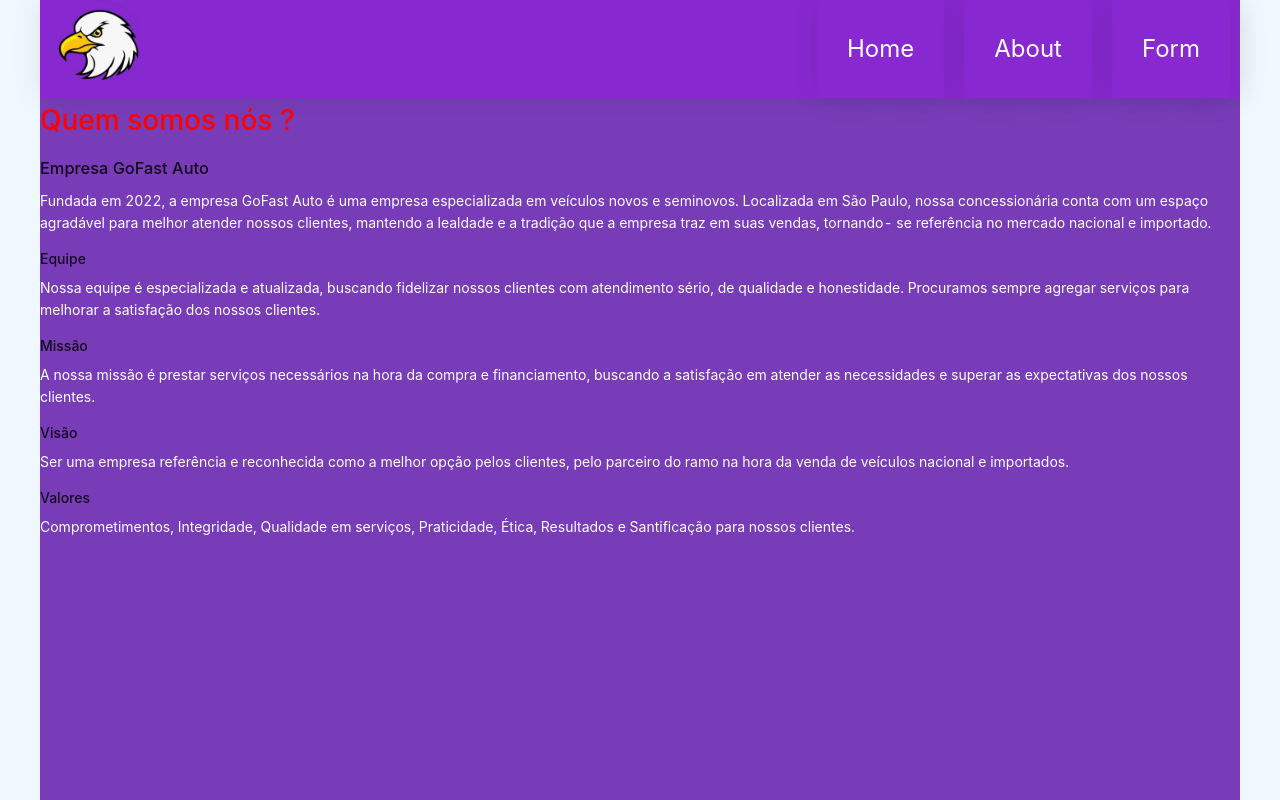
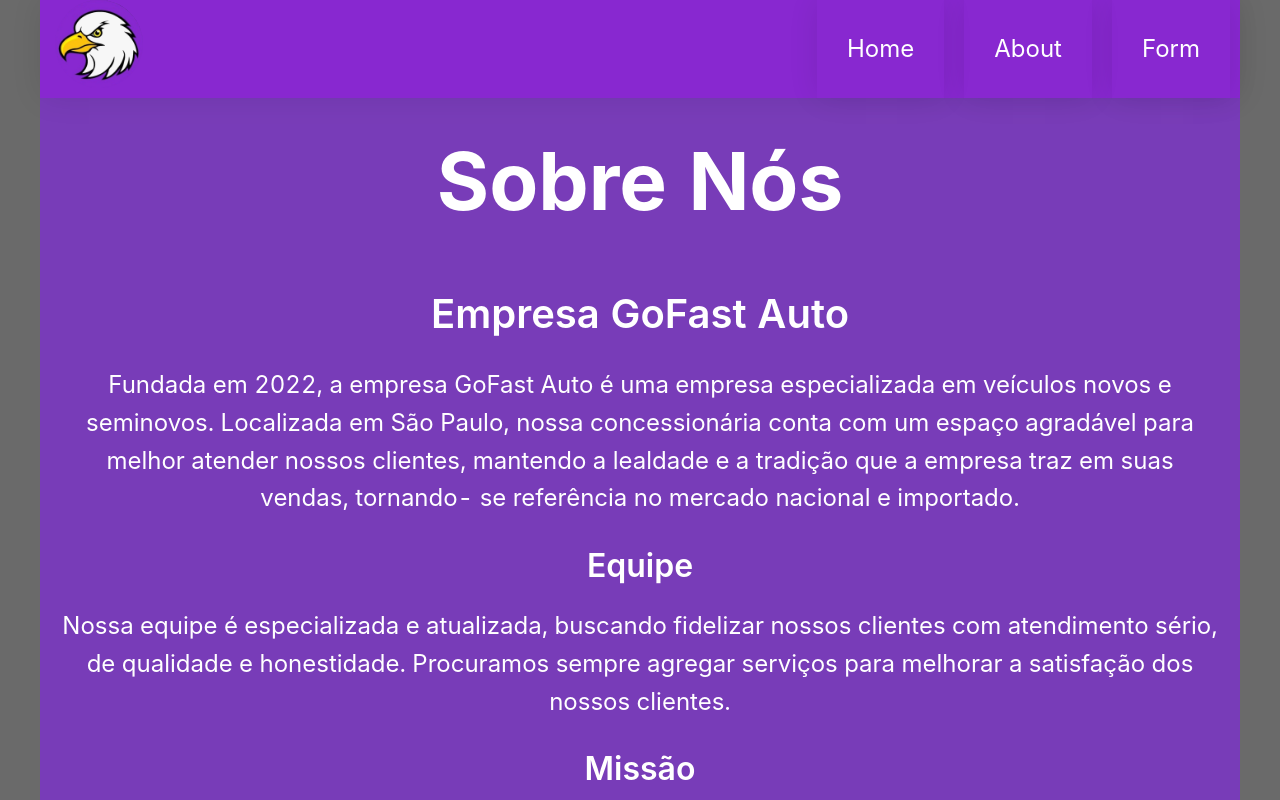
Before and after one commit to Tiago-devop/gofast, a React (Vite) app: page /about in a window 1280 px wide. Shown: the top 800 px of the page. Built offline with nearby package versions, Linux system fonts and the light colour scheme.

Commit message:
styling form

```diff
--- a/src/GlobalStyles.jsx
+++ b/src/GlobalStyles.jsx
@@ -4,7 +4,7 @@
 
 const GlobalStyle = createGlobalStyle`
   html {
-    background-color:  	#F0F8FF;
+    background-color:  	#6A6A6A;
   }
   body {
     background-color: #783CB8;
--- a/src/pages/About/About.style.jsx
+++ b/src/pages/About/About.style.jsx
@@ -1,5 +1,28 @@
 import styled from 'styled-components';
 
+export const Wrapper = styled.div`
+  text-align: center;
+  font-size: 1.5rem;
+  padding: 20px;
+
+  h4 {
+    text-align: center;
+    font-weight: 600;
+    font-size: 2rem;
+    color: white;
+
+  }
+  h3 {
+    text-align: center;
+    font-size: 2.5rem;
+    font-weight: 600;
+    color: white;
+  }
+`;
+
 export const Title = styled.h1`
-  color: red;
+  text-align: center;
+  font-weight: 700;
+  font-size: 5rem;
+  color: white;
 `;
--- a/src/pages/About/index.jsx
+++ b/src/pages/About/index.jsx
@@ -1,33 +1,52 @@
-import { Title } from "./About.style";
+import { Title, Wrapper } from "./About.style";
 
 const About = () => (
   <>
-  <div>
-
-  <Title>Quem somos nós ?</Title>
+    <Wrapper>
+      <Title>Sobre Nós</Title>
 
       <h3>Empresa GoFast Auto</h3>
 
-  <p>Fundada em 2022, a empresa GoFast Auto é uma empresa especializada em veículos novos e seminovos. Localizada em São Paulo, nossa concessionária conta com um espaço agradável para melhor atender nossos clientes, mantendo a lealdade e a tradição que a empresa traz em suas vendas, tornando- se referência no mercado nacional e importado.</p>
+      <p>
+        Fundada em 2022, a empresa GoFast Auto é uma empresa especializada em
+        veículos novos e seminovos. Localizada em São Paulo, nossa
+        concessionária conta com um espaço agradável para melhor atender nossos
+        clientes, mantendo a lealdade e a tradição que a empresa traz em suas
+        vendas, tornando- se referência no mercado nacional e importado.
+      </p>
 
       <h4>Equipe</h4>
 
-  <p>Nossa equipe é especializada e atualizada, buscando fidelizar nossos clientes com atendimento sério, de qualidade e honestidade. Procuramos sempre agregar serviços para melhorar a satisfação dos nossos clientes.</p>
+      <p>
+        Nossa equipe é especializada e atualizada, buscando fidelizar nossos
+        clientes com atendimento sério, de qualidade e honestidade. Procuramos
+        sempre agregar serviços para melhorar a satisfação dos nossos clientes.
+      </p>
 
       <h4>Missão</h4>
 
-  <p>A nossa missão é prestar serviços necessários na hora da compra e financiamento, buscando a satisfação em atender as necessidades e superar as expectativas dos nossos clientes.</p>
+      <p>
+        A nossa missão é prestar serviços necessários na hora da compra e
+        financiamento, buscando a satisfação em atender as necessidades e
+        superar as expectativas dos nossos clientes.
+      </p>
 
       <h4>Visão</h4>
 
-  <p>Ser uma empresa referência e reconhecida como a melhor opção pelos clientes, pelo parceiro do ramo na hora da venda de veículos nacional e importados.
+      <p>
+        Ser uma empresa referência e reconhecida como a melhor opção pelos
+        clientes, pelo parceiro do ramo na hora da venda de veículos nacional e
+        importados.
       </p>
 
       <h4>Valores</h4>
 
-  <p>Comprometimentos, Integridade, Qualidade em serviços, Praticidade, Ética, Resultados e Santificação para nossos clientes.</p>
-  </div>
+      <p>
+        Comprometimentos, Integridade, Qualidade em serviços, Praticidade,
+        Ética, Resultados e Satisfação para nossos clientes.
+      </p>
+    </Wrapper>
   </>
-)
+);
 
 export default About;
--- a/src/pages/Form/Form.style.jsx
+++ b/src/pages/Form/Form.style.jsx
@@ -1,5 +1,44 @@
-import styled from 'styled-components'
+import styled from "styled-components";
 
 export const Title = styled.h1`
-  color: green;
-`
+  color: white;
+`;
+
+export const FormStyled = styled.form`
+  display: flex;
+  flex-direction: column;
+`;
+
+export const Wrapper = styled.div`
+  padding: 30px;
+
+  label {
+    text-align: center;
+    margin-bottom: 10px;
+    font-size: 1.5rem;
+  }
+
+  input {
+    box-shadow: 0px 0px 30px -2px rgba(0, 0, 0, 0.5);
+    margin-bottom: 15px;
+    border-radius: 5px;
+    margin: 0 auto;
+    height: 40px;
+    width: 70%;
+  }
+
+  input[type="submit"] {
+    box-shadow: 0px 0px 30px -2px rgba(0, 0, 0, 0.5);
+    background-color: #8828d0;
+    border-radius: 5px;
+    font-size: 1.5rem;
+    margin-top: 30px;
+    border: none;
+    height: 50px;
+
+    &:hover {
+      transition: all 0.5s ease-in-out;
+      background-color: #3d1c63;
+    }
+  }
+`;
--- a/src/pages/Form/index.jsx
+++ b/src/pages/Form/index.jsx
@@ -1,7 +1,8 @@
-import { Title } from "./Form.style";
+import { Title, FormStyled, Wrapper } from "./Form.style";
 
 const Form = () => (
   <>
+  <Wrapper>
     <Title>FORM</Title>
     {/* <!--  ----------------------------------------------------------------------  -->
 <!--  NOTA: Adicione o seguinte elemento <META> à sua página <HEAD>.  Se      -->
@@ -15,7 +16,7 @@
 <!--  NOTA: Adicione o elemento <FORM> a seguir à sua página.                 -->
 <!--  ----------------------------------------------------------------------  --> */}
 
-<form action="https://webto.salesforce.com/servlet/servlet.WebToLead?encoding=UTF-8" method="POST">
+<FormStyled action="https://webto.salesforce.com/servlet/servlet.WebToLead?encoding=UTF-8" method="POST">
 
 <input type="hidden" name="oid" value="00D3t000005epUW" />
 <input type="hidden" name="retURL" value="http://" />
@@ -40,8 +41,8 @@
 
 <input type="submit" name="submit" />
 
-</form>
-
+</FormStyled>
+  </Wrapper>
   </>
 );
 
```
Lines whose indentation alone changed are shown as unchanged.
